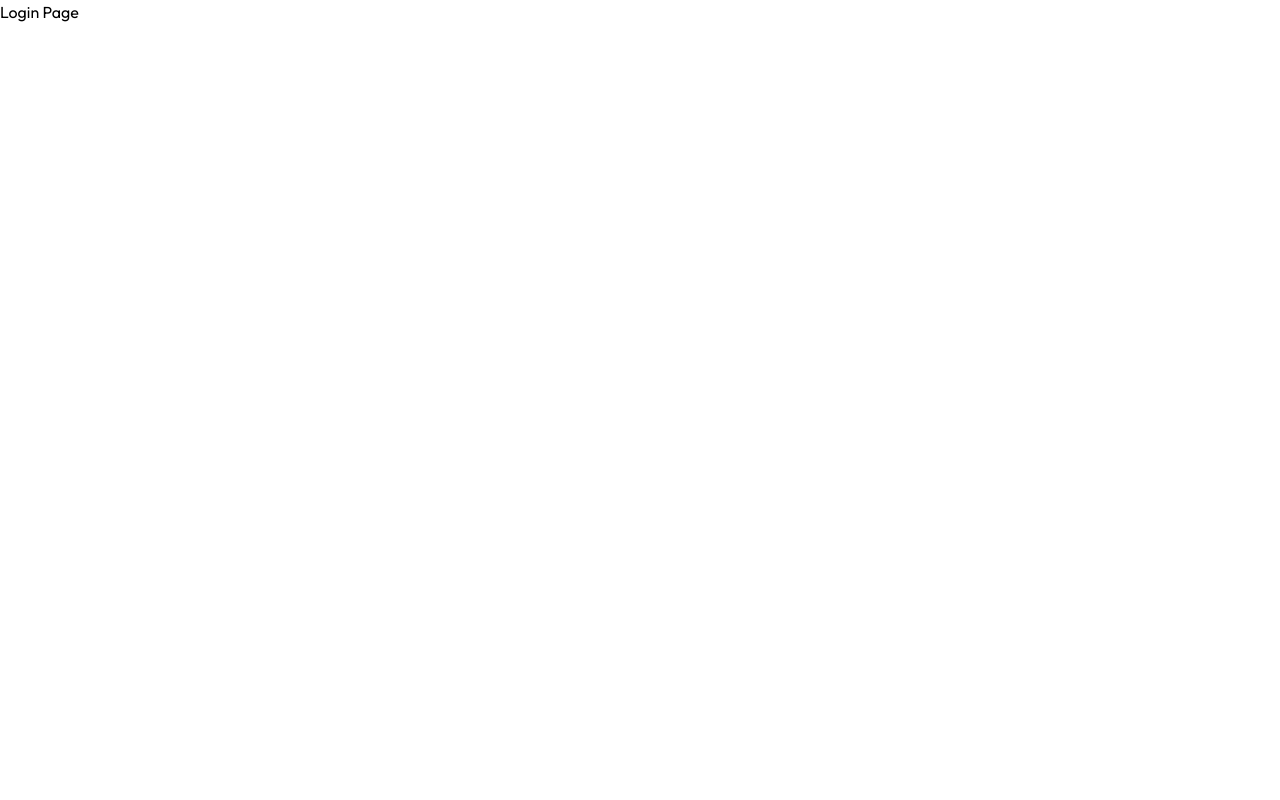
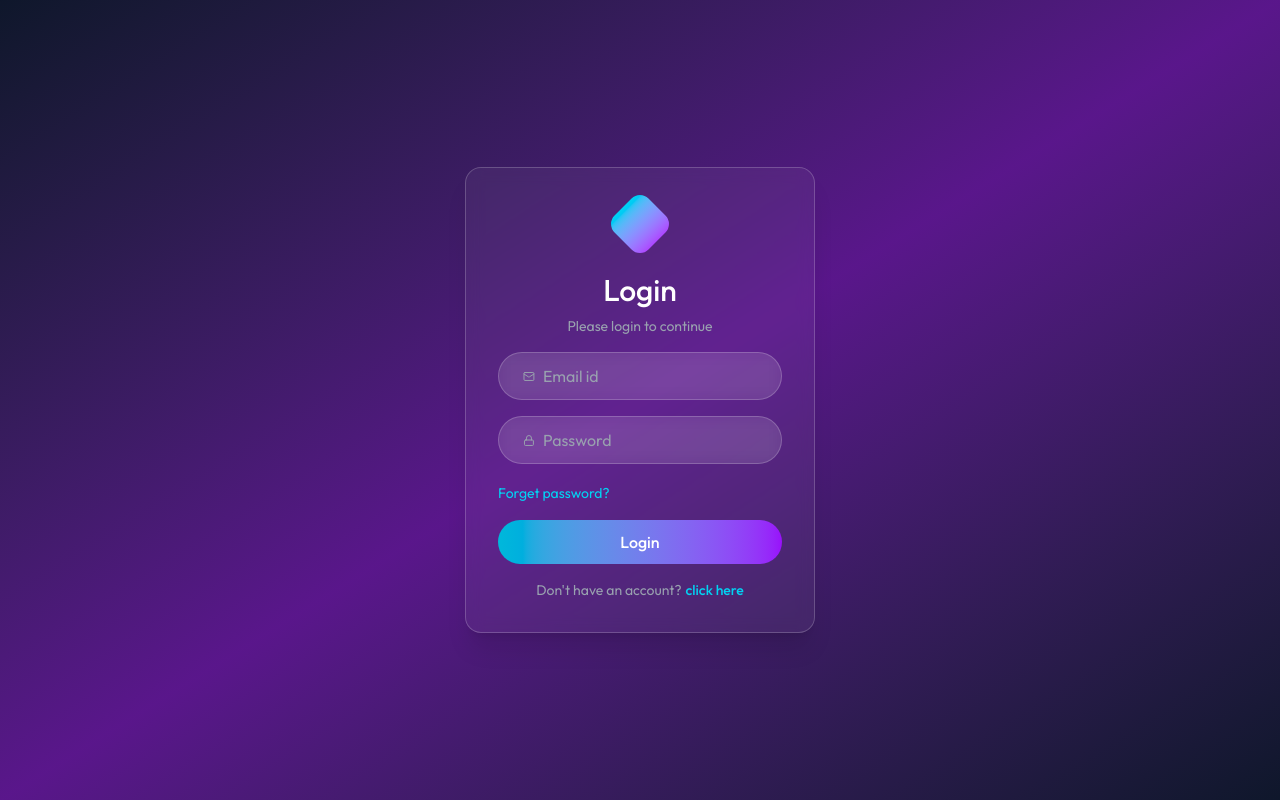
Before and after one commit to adil-aad/propel-resume-builder, a React (Vite) app in the folder client/: page /login in a window 1280 px wide. Built offline with nearby package versions, Linux system fonts and the light colour scheme.

Commit message:
Implement Login component with form handling, state management, and enhanced styling for improved user experience

```diff
--- a/client/src/pages/Login.jsx
+++ b/client/src/pages/Login.jsx
@@ -1,9 +1,111 @@
-import React from 'react'
+import React, { useState } from 'react';
+import { Lock, Mail, User2Icon } from 'lucide-react';
 
 const Login = () => {
+  const [state, setState] = useState("login");
+  const [formData, setFormData] = useState({
+    name: '',
+    email: '',
+    password: ''
+  });
+
+  const handleSubmit = async (e) => {
+    e.preventDefault();
+  };
+
+  const handleChange = (e) => {
+    const { name, value } = e.target;
+    setFormData(prev => ({ ...prev, [name]: value }));
+  };
+
+  const toggleState = () => setState(prev => prev === "login" ? "register" : "login");
+
   return (
-    <div>Login Page</div>
-  )
-}
+    <div className="flex items-center justify-center min-h-screen bg-gradient-to-br from-slate-900 via-purple-900 to-slate-900 font-inter">
+      <style>{`
+        @import url('https://fonts.googleapis.com/css2?family=Inter:wght@300;400;500;600;700&display=swap');
+        .font-inter { font-family: 'Inter', sans-serif; }
+        input:-webkit-autofill,
+        input:-webkit-autofill:focus {
+          transition: background-color 600000s 0s, color 600000s 0s;
+        }
+      `}</style>
 
-export default Login
+      <form onSubmit={handleSubmit} className="sm:w-[350px] w-full text-center rounded-2xl px-8 py-8 bg-white/5 backdrop-blur-sm border border-white/20 shadow-xl">
+        <div className="flex items-center justify-center mb-6">
+          <div className="w-12 h-12 bg-gradient-to-r from-cyan-400 to-purple-500 rounded-xl rotate-45" />
+        </div>
+
+        <h1 className="text-white text-3xl font-medium">
+          {state === "login" ? "Login" : "Sign up"}
+        </h1>
+
+        <p className="text-gray-400 text-sm mt-2">Please {state} to continue</p>
+
+        {state !== "login" && (
+          <div className="flex items-center mt-6 w-full bg-white/10 backdrop-blur-sm border border-white/20 h-12 rounded-full px-6 gap-2">
+            <User2Icon size={16} className="text-gray-400" />
+            <input
+              type="text"
+              name="name"
+              placeholder="Name"
+              className="bg-transparent border-none outline-none text-white placeholder:text-gray-400 w-full"
+              value={formData.name}
+              onChange={handleChange}
+              required
+            />
+          </div>
+        )}
+
+        <div className="flex items-center w-full mt-4 bg-white/10 backdrop-blur-sm border border-white/20 h-12 rounded-full px-6 gap-2">
+          <Mail size={13} className="text-gray-400" />
+          <input
+            type="email"
+            name="email"
+            placeholder="Email id"
+            className="bg-transparent border-none outline-none text-white placeholder:text-gray-400 w-full"
+            value={formData.email}
+            onChange={handleChange}
+            required
+          />
+        </div>
+
+        <div className="flex items-center mt-4 w-full bg-white/10 backdrop-blur-sm border border-white/20 h-12 rounded-full px-6 gap-2">
+          <Lock size={13} className="text-gray-400" />
+          <input
+            type="password"
+            name="password"
+            placeholder="Password"
+            className="bg-transparent border-none outline-none text-white placeholder:text-gray-400 w-full"
+            value={formData.password}
+            onChange={handleChange}
+            required
+          />
+        </div>
+
+        <div className="mt-4 text-left">
+          <button type="button" className="text-sm text-cyan-400 hover:text-cyan-300 transition-colors">
+            Forget password?
+          </button>
+        </div>
+
+        <button type="submit" className="mt-4 w-full h-11 rounded-full text-white font-medium bg-gradient-to-r from-cyan-500 to-purple-600 hover:shadow-lg hover:shadow-purple-500/25 transition-all duration-300">
+          {state === "login" ? "Login" : "Sign up"}
+        </button>
+
+        <p className="text-gray-400 text-sm mt-4">
+          {state === "login" ? "Don't have an account?" : "Already have an account?"}
+          <button
+            type="button"
+            onClick={toggleState}
+            className="text-cyan-400 hover:text-cyan-300 hover:underline ml-1 font-medium"
+          >
+            click here
+          </button>
+        </p>
+      </form>
+    </div>
+  );
+};
+
+export default Login;
```
